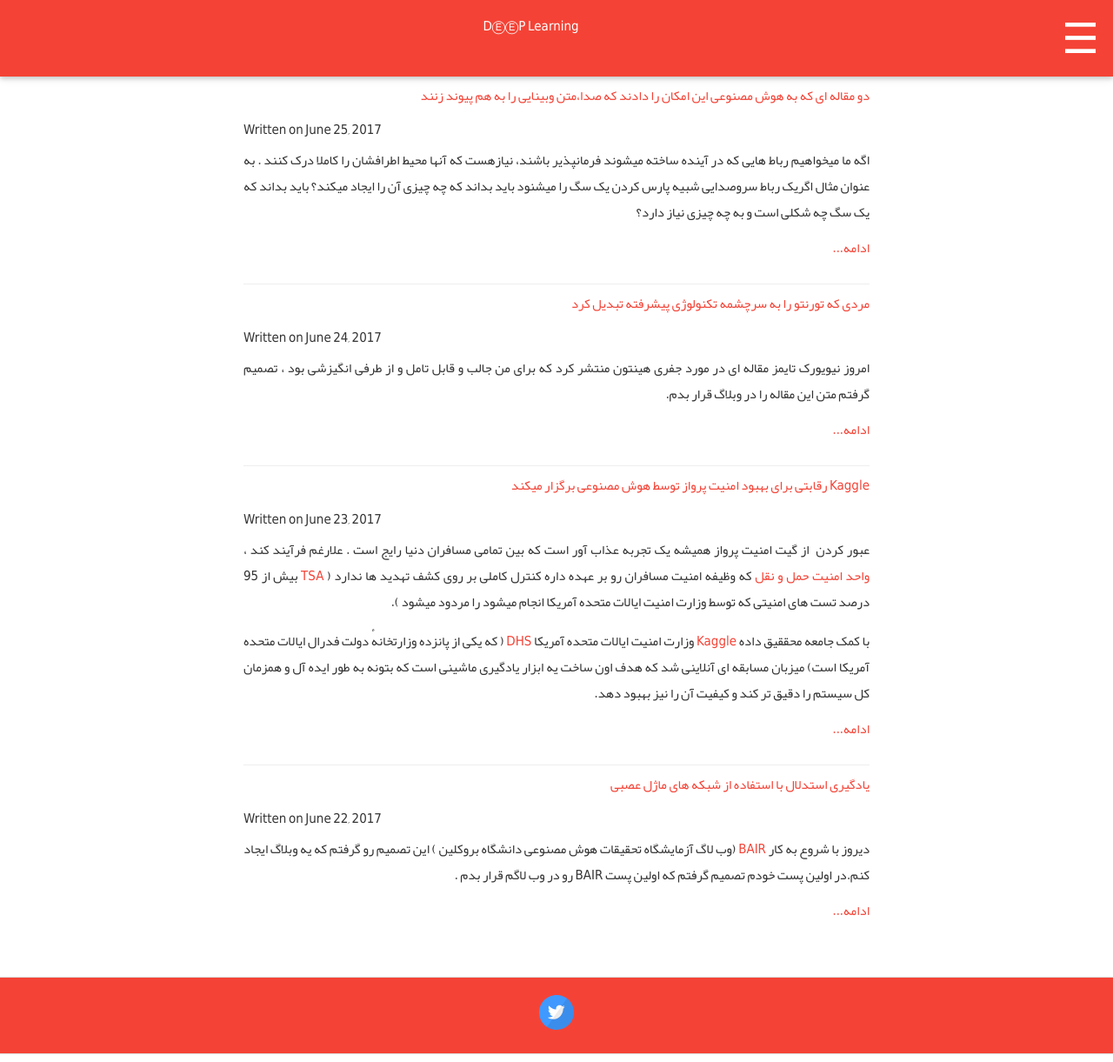
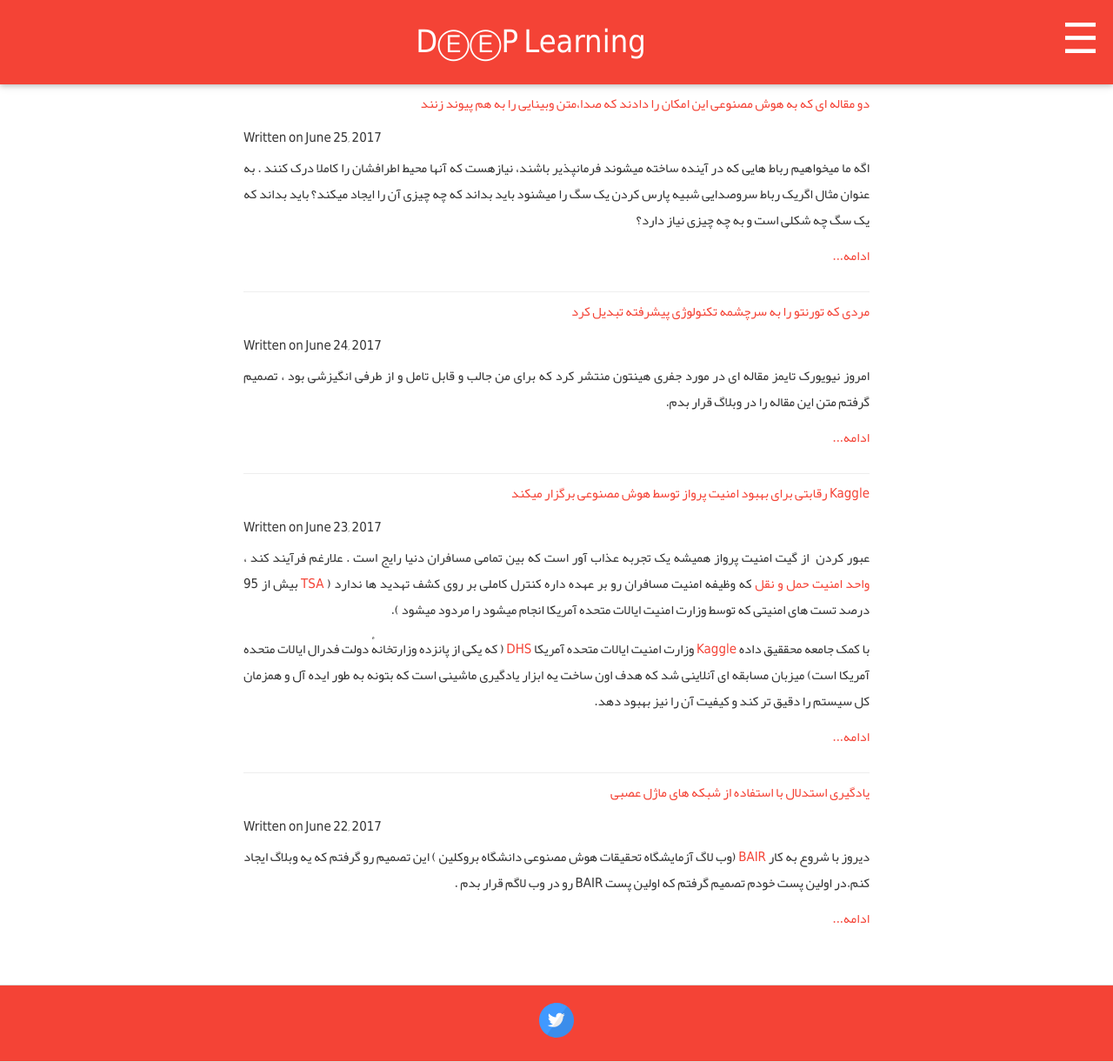
Before and after one commit to AlisterTA/alisterta.github.io, a Jekyll site: the page built from index.html, in a window 1280 px wide. Shown: the whole page at 87% size. Built offline with Jekyll 4.4.1, drawn with Linux system fonts in a browser that asks for light colours.

Commit message:
Update default.html

```diff
--- a/_layouts/default.html
+++ b/_layouts/default.html
@@ -36,7 +36,7 @@
   <h1 class="w3-bar-item" style="
     color: white;
     text-align: center;
-    float: initial;
+    float: initial;font-size:36px;
 " >DⒺⒺP Learning</h1>
 </header>
 
```
